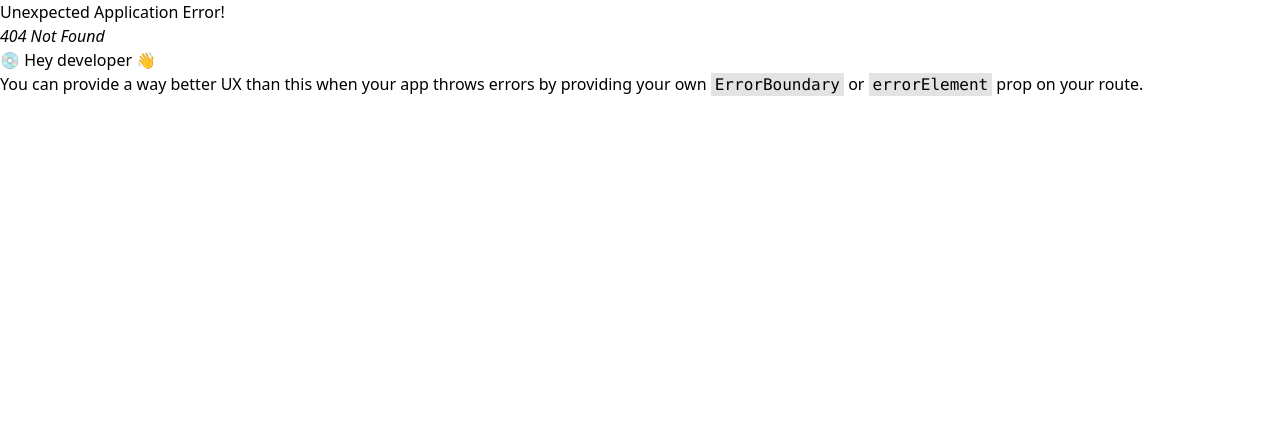
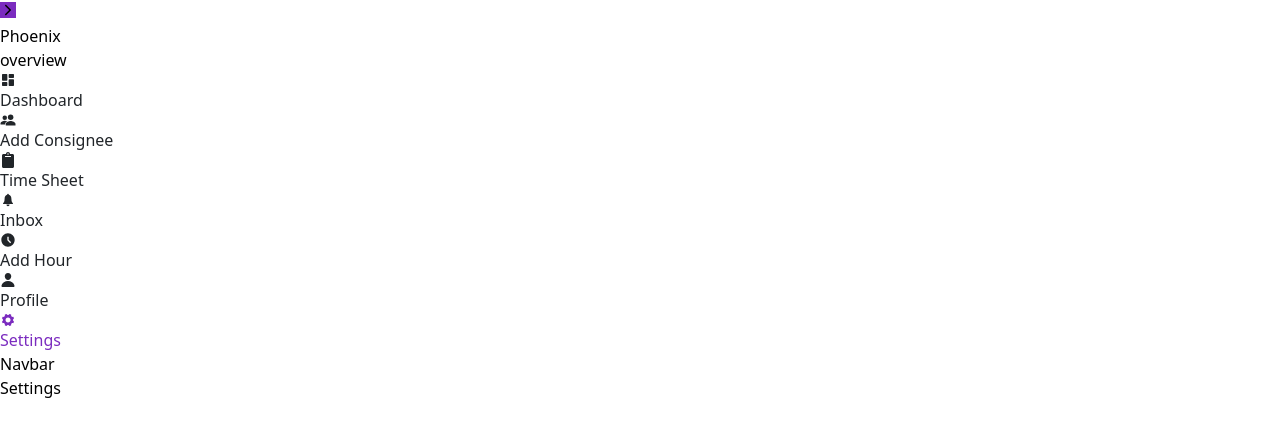
Before and after one commit to sb2crest/payroll-management-frontend, a React (Vite) app: page /settings in a window 1280 px wide. Before the commit this address had no page. Shown: the top 436 px of the page. Built offline with nearby package versions, Linux system fonts and the light colour scheme.

Commit message:
created sidebar

```diff
--- a/src/components/Sidebar.jsx
+++ b/src/components/Sidebar.jsx
@@ -1,5 +1,180 @@
+import { Link, useLocation } from "react-router-dom";
+import { RiDashboardFill } from "react-icons/ri";
+import { FaClipboard } from "react-icons/fa";
+import { IoPerson } from "react-icons/io5";
+import { IoIosNotifications } from "react-icons/io";
+import { IoIosSettings } from "react-icons/io";
+import { useState } from "react";
+import { motion } from "framer-motion";
+import { IoIosArrowForward } from "react-icons/io";
+import { MdOutlineAccessTimeFilled } from "react-icons/md";
+import { IoPeopleSharp } from "react-icons/io5";
+
+const sidebarLinkItems = [
+  {
+    icon: RiDashboardFill,
+    text: "Dashboard",
+    path: "/dashboard",
+  },
+  {
+    icon: FaClipboard,
+    text: "Time Sheet",
+    path: "/timesheet",
+  },
+
+  {
+    icon: IoPerson,
+    text: "Profile",
+    path: "/profile",
+  },
+
+  {
+    icon: IoIosSettings,
+    text: "Settings",
+    path: "/settings",
+  },
+];
+
+const sidebarLinkItemsForManger = [
+  {
+    icon: RiDashboardFill,
+    text: "Dashboard",
+    path: "/dashboard",
+  },
+  {
+    icon: IoPeopleSharp,
+    text: "Add Consignee",
+    path: "/add-consignee",
+  },
+  {
+    icon: FaClipboard,
+    text: "Time Sheet",
+    path: "/timesheet",
+  },
+  {
+    icon: IoIosNotifications,
+    text: "Inbox",
+    path: "/inbox",
+  },
+  {
+    icon: MdOutlineAccessTimeFilled,
+    text: "Add Hour",
+    path: "/add-hour",
+  },
+  {
+    icon: IoPerson,
+    text: "Profile",
+    path: "/profile",
+  },
+
+  {
+    icon: IoIosSettings,
+    text: "Settings",
+    path: "/settings",
+  },
+];
+
+const styles = {
+  primaryColor: "#7b2cbf",
+  secondaryColor: "#212529",
+};
+
+const manager = true;
+
 function Sidebar() {
-  return <div>Sidebar</div>;
+  const [open, setOpen] = useState(true);
+  const toggleSidebar = () => setOpen(!open);
+
+  return (
+    <motion.div
+      initial={{ width: "230px" }}
+      animate={{ width: open ? "230px" : "85px" }}
+      className="h-screen bg-white shadow-md relative"
+    >
+      <motion.button
+        initial={{ rotate: "0deg" }}
+        animate={{ rotate: open ? "0deg" : "-180deg" }}
+        transition={{ duration: 0.3 }}
+        onClick={toggleSidebar}
+        className="w-10 h-10 z-50 rounded-full absolute -right-5 top-4  bg-red-300 flex items-center text-white justify-center"
+        style={{ background: styles.primaryColor }}
+      >
+        <span>
+          <IoIosArrowForward />
+        </span>
+      </motion.button>
+      <div className="h-screen fixed top-0 left-0">
+        <div className="w-full p-5 px-8  ">
+          <h1
+            className={`text-2xl text-black font-bold ${
+              open ? "opacity-100" : "opacity-0"
+            }`}
+          >
+            Phoenix
+          </h1>
+        </div>
+        <div className="mt-10 px-8">
+          <p className={`${open ? "opacity-100" : "opacity-0"}`}>overview</p>
+
+          <div className="w-full flex flex-col mt-4">
+            {manager
+              ? sidebarLinkItemsForManger.map((val) => (
+                  <SidebarLink
+                    icon={val.icon}
+                    path={val.path}
+                    text={val.text}
+                    key={val.text}
+                    open={open}
+                  />
+                ))
+              : sidebarLinkItems.map((val) => (
+                  <SidebarLink
+                    icon={val.icon}
+                    path={val.path}
+                    text={val.text}
+                    key={val.text}
+                    open={open}
+                  />
+                ))}
+          </div>
+        </div>
+      </div>
+    </motion.div>
+  );
 }
 
 export default Sidebar;
+
+const SidebarLink = ({ icon: Icon, path, text, open }) => {
+  const { pathname } = useLocation();
+  const active = pathname.includes(path);
+
+  return (
+    <Link to={path} className="w-full">
+      <motion.div
+        className="w-full flex gap-3 items-center py-3"
+        style={{ color: active ? styles.primaryColor : styles.secondaryColor }}
+        initial={{ opacity: 0 }}
+        animate={{ opacity: 1 }}
+        exit={{ opacity: 0 }}
+        transition={{ duration: 0.5 }}
+      >
+        <span className="text-lg">
+          <Icon />
+        </span>
+        <motion.span
+          initial={{ opacity: 0 }}
+          animate={{
+            opacity: open ? 1 : 0,
+          }}
+          transition={{ duration: 0.3 }}
+          className={`overflow-hidden whitespace-nowrap ${
+            open ? "opacity-100 " : "opacity-0"
+          } `}
+        >
+          {text}
+        </motion.span>
+      </motion.div>
+    </Link>
+  );
+};
--- a/src/layouts/Layout.jsx
+++ b/src/layouts/Layout.jsx
@@ -4,10 +4,14 @@ import Sidebar from "../components/Sidebar";
 
 function Layout() {
   return (
-    <div>
-      <Navbar />
-      <Sidebar />
-      <Outlet />
+    <div className="flex w-full bg-indigo-50/50">
+      <div>
+        <Sidebar />
+      </div>
+      <div>
+        <Navbar />
+        <Outlet />
+      </div>
     </div>
   );
 }
--- /dev/null
+++ b/src/pages/AddConsignee.jsx
@@ -0,0 +1,5 @@
+function AddConsignee() {
+  return <div>AddConsignee</div>;
+}
+
+export default AddConsignee;
--- /dev/null
+++ b/src/pages/AddHour.jsx
@@ -0,0 +1,5 @@
+function AddHour() {
+  return <div>AddHour</div>;
+}
+
+export default AddHour;
--- /dev/null
+++ b/src/pages/Inbox.jsx
@@ -0,0 +1,5 @@
+function Inbox() {
+  return <div>Inbox</div>;
+}
+
+export default Inbox;
--- /dev/null
+++ b/src/pages/Profile.jsx
@@ -0,0 +1,5 @@
+function Profile() {
+  return <div>Profile</div>;
+}
+
+export default Profile;
--- /dev/null
+++ b/src/pages/Settings.jsx
@@ -0,0 +1,5 @@
+function Settings() {
+  return <div>Settings</div>;
+}
+
+export default Settings;
--- /dev/null
+++ b/src/pages/Timesheet.jsx
@@ -0,0 +1,5 @@
+function Timesheet() {
+  return <div>Timesheet</div>;
+}
+
+export default Timesheet;
```
Also changed, not shown: src/main.jsx (+30 -0 lines).
